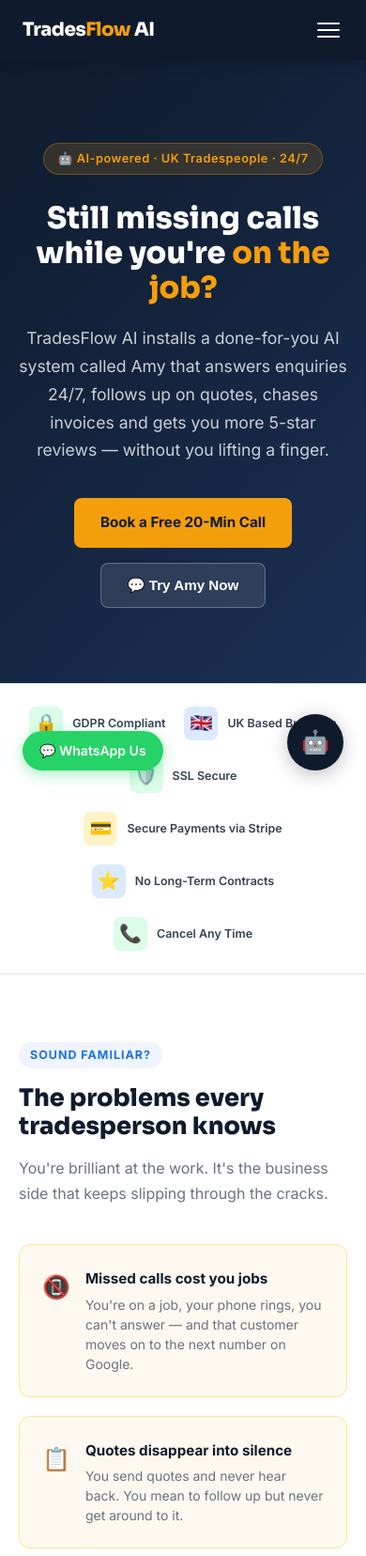
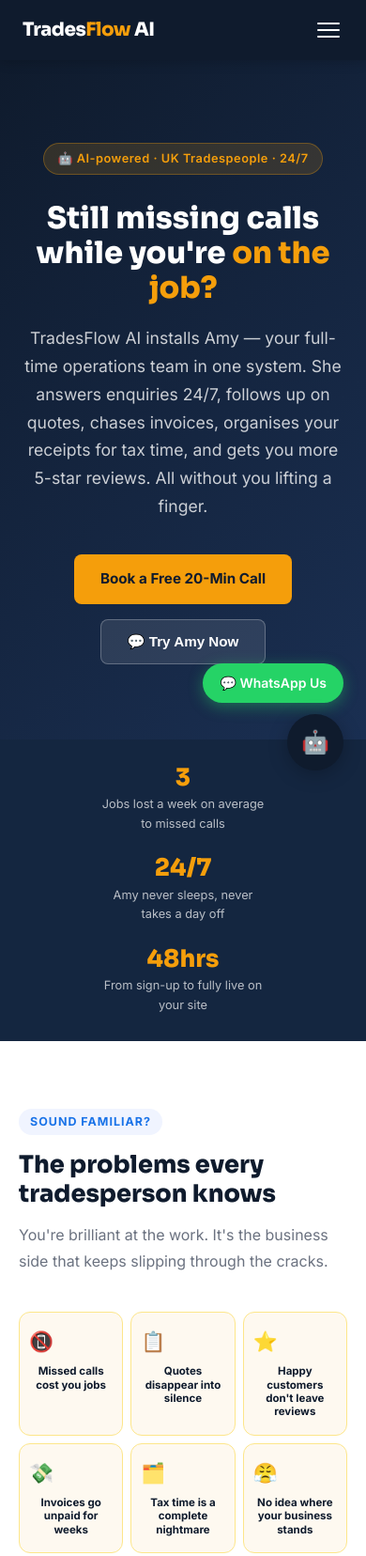
Before and after one commit to habbibact-stack/tradesflowAI-Site, a plain HTML site: page index.html in a window 390 px wide. Shown: the top 1656 px of the page at 94% size. Drawn offline with Linux system fonts and the light colour scheme.

Commit message:
Update index.html

```diff
--- a/index.html
+++ b/index.html
@@ -3,8 +3,9 @@
 <head>
 <meta charset="UTF-8">
 <meta name="viewport" content="width=device-width, initial-scale=1.0">
-<title>TradesFlow AI — AI Systems for UK Tradespeople</title>
-<meta name="description" content="TradesFlow AI installs a done-for-you AI system for UK tradespeople. 24/7 enquiry handling, quote follow-up, invoice chasing and review generation.">
+<title>AI Receptionist for Tradesmen UK | Never Miss a Job Again — TradesFlow AI</title>
+<meta name="description" content="Stop losing jobs to missed calls. TradesFlow AI gives UK plumbers, electricians and builders a 24/7 AI assistant that captures leads, chases quotes and invoices, and organises receipts for tax time. Live in 48 hours.">
+<meta name="keywords" content="AI receptionist for tradesmen, missed call answering service UK, AI for plumbers, AI for electricians, lead capture for tradespeople, automated invoice chasing UK">
 <link rel="canonical" href="https://tradesflowai.co.uk/">
 <link rel="preconnect" href="https://fonts.googleapis.com">
 <link href="https://fonts.googleapis.com/css2?family=Inter:wght@400;500;600;700;800&family=Sora:wght@700;800&display=swap" rel="stylesheet">
@@ -40,6 +41,13 @@
 .btn-primary{background:var(--blue);color:var(--white)}
 .btn-primary:hover{background:var(--blue2)}
 .btn-outline-navy{background:transparent;color:var(--navy);border:2px solid var(--navy)}
+.stat-strip{background:#142640;padding:28px 24px}
+.stat-strip-inner{max-width:900px;margin:0 auto;display:flex;align-items:center;justify-content:center;gap:40px;flex-wrap:wrap}
+.stat-block{text-align:center}
+.stat-num{font-family:'Sora',sans-serif;font-size:2rem;font-weight:800;color:var(--amber);line-height:1}
+.stat-label{font-size:0.8rem;color:rgba(255,255,255,0.7);margin-top:6px;max-width:180px}
+.stat-divider{width:1px;height:44px;background:rgba(255,255,255,0.15)}
+@media(max-width:768px){.stat-strip-inner{gap:24px}.stat-divider{display:none}.stat-num{font-size:1.6rem}}
 .pain{background:var(--white);padding:72px 24px}
 .pain-inner{max-width:1100px;margin:0 auto}
 .section-label{display:inline-block;background:var(--light);color:var(--blue);font-size:0.78rem;font-weight:700;letter-spacing:0.08em;text-transform:uppercase;padding:4px 12px;border-radius:20px;margin-bottom:16px}
@@ -107,7 +115,7 @@
 .footer-bottom{max-width:1100px;margin:24px auto 0;display:flex;justify-content:space-between;align-items:center;flex-wrap:wrap;gap:8px;font-size:0.8rem}
 .footer-bottom a{color:rgba(255,255,255,0.45);text-decoration:none}
 .footer-bottom a:hover{color:var(--white)}
-.whatsapp-float{position:fixed;bottom:24px;left:24px;background:#25D366;color:white;padding:10px 18px;border-radius:50px;font-size:0.875rem;font-weight:600;text-decoration:none;box-shadow:0 4px 16px rgba(37,211,102,0.4);z-index:90;display:flex;align-items:center;gap:8px;transition:transform 0.2s,bottom 0.35s cubic-bezier(0.4,0,0.2,1)}
+.whatsapp-float{position:fixed;bottom:96px;right:24px;background:#25D366;color:white;padding:10px 18px;border-radius:50px;font-size:0.875rem;font-weight:600;text-decoration:none;box-shadow:0 4px 16px rgba(37,211,102,0.4);z-index:199;display:flex;align-items:center;gap:8px;transition:transform 0.2s,bottom 0.35s cubic-bezier(0.4,0,0.2,1)}
 .whatsapp-float:hover{transform:translateY(-2px)}
 .chat-launcher{position:fixed;bottom:24px;right:24px;z-index:200}
 /* Trust badges */
@@ -168,7 +176,11 @@
   .footer-inner{grid-template-columns:1fr;gap:28px}
   .chat-window{width:calc(100vw - 32px);right:16px;bottom:88px}
   .hero,.pain,.features,.pricing,.testimonials,.try-amy,.cta-banner{padding-left:20px;padding-right:20px}
-  .pain-grid{grid-template-columns:1fr}
+  .pain-grid{grid-template-columns:repeat(3,1fr);gap:8px}
+  .pain-card{padding:14px 10px;flex-direction:column;text-align:center;gap:8px}
+  .pain-card h3{font-size:0.72rem;margin-bottom:3px;line-height:1.25}
+  .pain-card p{display:none}
+  .pain-icon{font-size:1.3rem;margin-top:0}
 }
 </style>
 </head>
@@ -193,7 +205,7 @@
   <div class="hero-inner">
     <div class="hero-badge">🤖 AI-powered · UK Tradespeople · 24/7</div>
     <h1>Still missing calls<br>while you're <em>on the job?</em></h1>
-    <p>TradesFlow AI installs a done-for-you AI system called Amy that answers enquiries 24/7, follows up on quotes, chases invoices and gets you more 5-star reviews — without you lifting a finger.</p>
+    <p>TradesFlow AI installs Amy — your full-time operations team in one system. She answers enquiries 24/7, follows up on quotes, chases invoices, organises your receipts for tax time, and gets you more 5-star reviews. All without you lifting a finger.</p>
     <div class="hero-btns">
       <a href="https://calendly.com/ct-paypaluk/30min" target="_blank" rel="noopener" class="btn btn-amber">Book a Free 20-Min Call</a>
       <button class="btn btn-ghost" id="tryAmyBtn">💬 Try Amy Now</button>
@@ -201,20 +213,23 @@
   </div>
 </section>
 
-<!-- TRUST BAR -->
-<div class="trust-bar">
-  <div class="trust-bar-inner">
-    <div class="trust-item"><div class="trust-icon green">🔒</div><span>GDPR Compliant</span></div>
-    <div class="trust-divider"></div>
-    <div class="trust-item"><div class="trust-icon blue">🇬🇧</div><span>UK Based Business</span></div>
-    <div class="trust-divider"></div>
-    <div class="trust-item"><div class="trust-icon green">🛡️</div><span>SSL Secure</span></div>
-    <div class="trust-divider"></div>
-    <div class="trust-item"><div class="trust-icon amber">💳</div><span>Secure Payments via Stripe</span></div>
-    <div class="trust-divider"></div>
-    <div class="trust-item"><div class="trust-icon blue">⭐</div><span>No Long-Term Contracts</span></div>
-    <div class="trust-divider"></div>
-    <div class="trust-item"><div class="trust-icon green">📞</div><span>Cancel Any Time</span></div>
+<!-- STAT STRIP -->
+<div class="stat-strip">
+  <div class="stat-strip-inner">
+    <div class="stat-block">
+      <div class="stat-num">3</div>
+      <div class="stat-label">Jobs lost a week on average to missed calls</div>
+    </div>
+    <div class="stat-divider"></div>
+    <div class="stat-block">
+      <div class="stat-num">24/7</div>
+      <div class="stat-label">Amy never sleeps, never takes a day off</div>
+    </div>
+    <div class="stat-divider"></div>
+    <div class="stat-block">
+      <div class="stat-num">48hrs</div>
+      <div class="stat-label">From sign-up to fully live on your site</div>
+    </div>
   </div>
 </div>
 
@@ -236,7 +251,7 @@
 
 <section class="try-amy">
   <div class="try-amy-inner">
-    <h2>Meet Amy — your AI receptionist</h2>
+    <h2>Meet Amy — your full-time operations team</h2>
     <p>Amy answers every enquiry instantly, captures the details, and gets them straight to you. Try her now and see exactly what your customers experience.</p>
     <button class="btn btn-primary" id="tryAmyBtn2">💬 Try Amy Now</button>
   </div>
@@ -253,7 +268,7 @@
       <div class="feature-card"><div class="feature-icon">📩</div><h3>Quote &amp; Invoice Chaser</h3><p>Amy follows up on quotes that go quiet and chases overdue invoices at day 3, 7 and 14 — automatically, so you get paid without the awkward conversation.</p></div>
       <div class="feature-card"><div class="feature-icon">⭐</div><h3>Review Request Agent</h3><p>Sends a personalised thank-you and Google review link after every completed job — at exactly the right moment, while the customer is still happy.</p></div>
       <div class="feature-card"><div class="feature-icon">🧾</div><h3>Your Personal Accountant</h3><p>Snap a photo of any receipt and send it to Amy. She reads it, logs the amount and supplier to a spreadsheet, and files the image in a tidy folder — so your accountant has everything they need at tax time and you claim back every penny you're owed.</p></div>
-      <div class="feature-card"><div class="feature-icon">📊</div><h3>Weekly Business Summary</h3><p>Every Monday morning: how many new enquiries came in, which quotes are still open, who owes you money, and how many reviews you've picked up — delivered straight to your WhatsApp.</p></div>
+      <div class="feature-card"><div class="feature-icon">📊</div><h3>Weekly Pipeline Report</h3><p>Every Monday morning Amy sends you a WhatsApp summary of your week — new enquiries, quotes still waiting for an answer, unpaid invoices, and reviews earned. Think of it as a quick snapshot of exactly where your business stands, so nothing slips through the cracks.</p></div>
     </div>
   </div>
 </section>
@@ -287,7 +302,7 @@
           <li>Automated quote follow-up</li>
           <li>Invoice chaser (day 3, 7, 14)</li>
           <li>Review request agent</li>
-          <li>Weekly WhatsApp business summary</li>
+          <li>Weekly WhatsApp pipeline report</li>
           <li>Receipt organiser for tax returns</li>
         </ul>
         <a href="https://calendly.com/ct-paypaluk/30min" target="_blank" rel="noopener" class="btn btn-primary" style="width:100%;text-align:center">Get Started</a>
@@ -359,6 +374,23 @@
     </div>
   </div>
 </section>
+
+<!-- TRUST BAR -->
+<div class="trust-bar">
+  <div class="trust-bar-inner">
+    <div class="trust-item"><div class="trust-icon green">🔒</div><span>GDPR Compliant</span></div>
+    <div class="trust-divider"></div>
+    <div class="trust-item"><div class="trust-icon blue">🇬🇧</div><span>UK Based Business</span></div>
+    <div class="trust-divider"></div>
+    <div class="trust-item"><div class="trust-icon green">🛡️</div><span>SSL Encrypted</span></div>
+    <div class="trust-divider"></div>
+    <div class="trust-item"><div class="trust-icon amber">💳</div><span>Secure Payments via Stripe</span></div>
+    <div class="trust-divider"></div>
+    <div class="trust-item"><div class="trust-icon blue">📋</div><span>No Long-Term Contracts</span></div>
+    <div class="trust-divider"></div>
+    <div class="trust-item"><div class="trust-icon green">✅</div><span>Cancel Any Time</span></div>
+  </div>
+</div>
 
 <footer>
   <div class="footer-inner">
@@ -437,14 +469,13 @@
   document.getElementById('navLinks').classList.toggle('open');
 });
 
-// ── WhatsApp float rises above chat window when open ──
+// ── WhatsApp float sits above Amy button, rises when chat opens ──
 const waBtn = document.querySelector('.whatsapp-float');
 function updateWaPosition(chatOpen) {
   if (chatOpen) {
-    // chat window is 540px tall + 96px bottom offset + 12px gap
     waBtn.style.bottom = '660px';
   } else {
-    waBtn.style.bottom = '24px';
+    waBtn.style.bottom = '96px';
   }
 }
 
```
